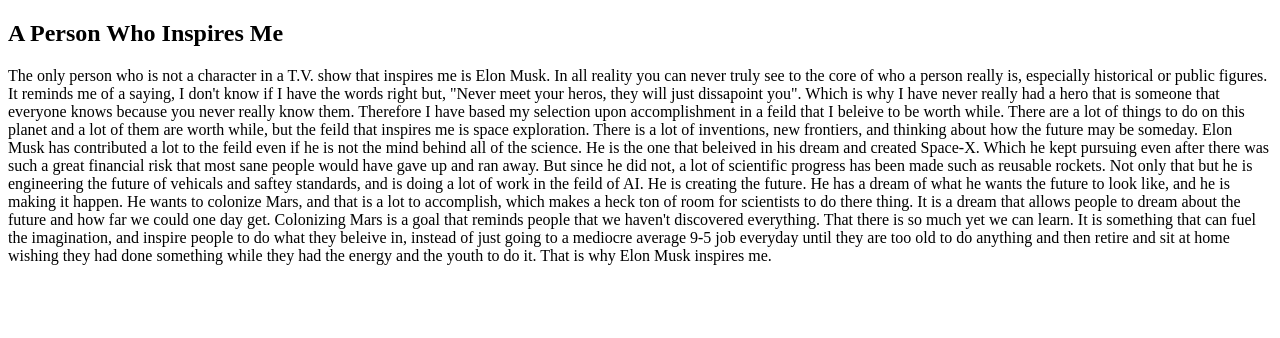
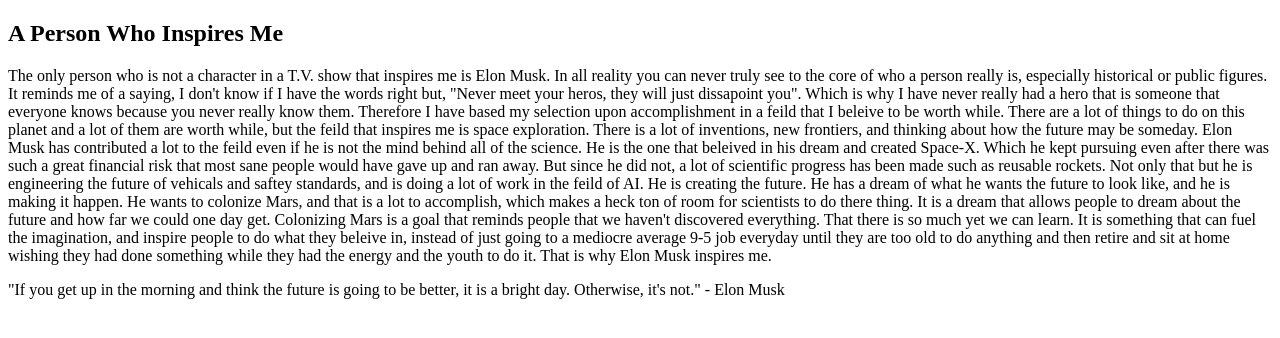
Before and after one commit to KT18W/KT18W.github.io, a plain HTML site: page bacs200/inspire.html in a window 1280 px wide. Drawn offline with Linux system fonts and the light colour scheme.

Commit message:
add quote

```diff
--- a/bacs200/inspire.html
+++ b/bacs200/inspire.html
@@ -28,6 +28,7 @@
     they beleive in, instead of just going to a mediocre average 9-5 job everyday until they are too old to do anything and then retire
     and sit at home wishing they had done something while they had the energy and the youth to do it. That is why Elon Musk inspires me.
 </p>
+<p>"If you get up in the morning and think the future is going to be better, it is a bright day. Otherwise, it's not." - Elon Musk</p>
 </body>
 
 </html>
```
